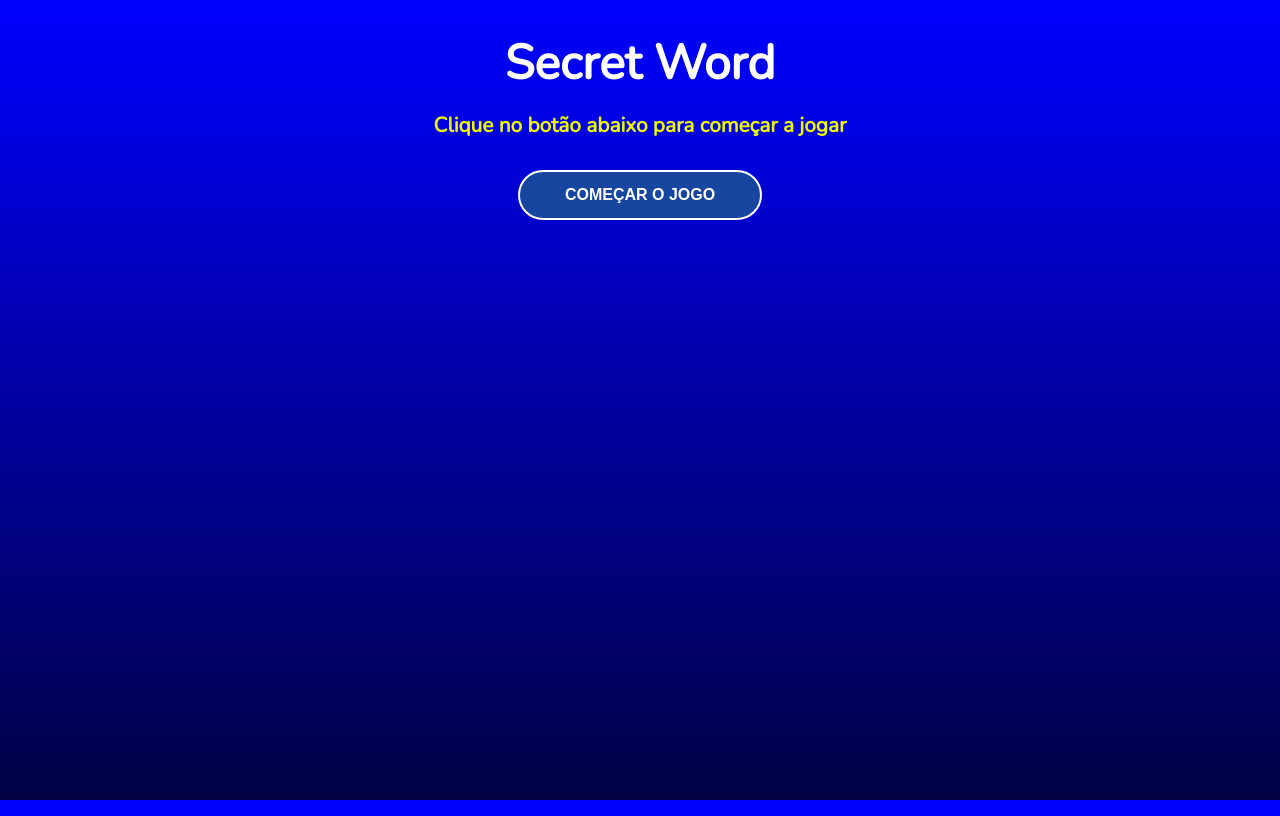
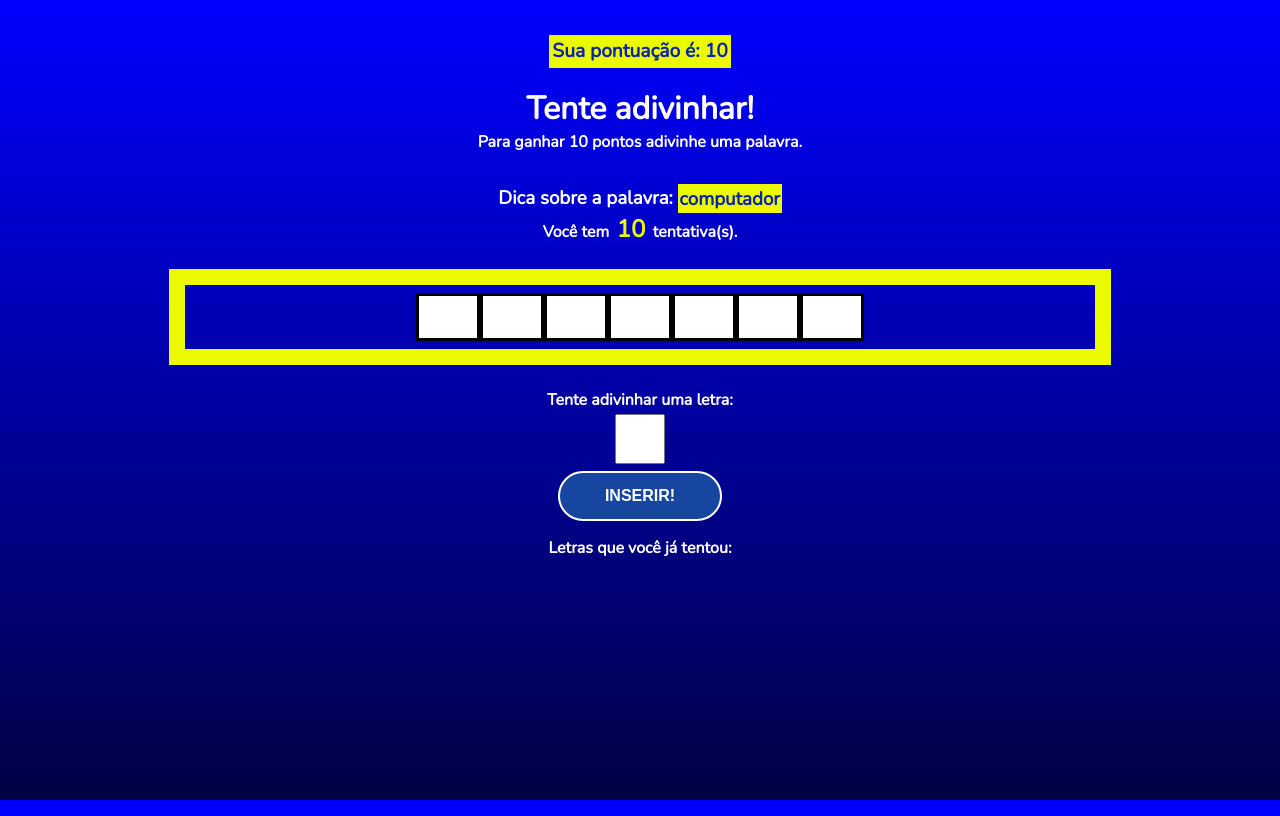
Before and after one commit to abnerfirmino/Projeto-React-Secret-World, a React (Vite) app: page / in a window 1280 px wide. Built offline with nearby package versions, Linux system fonts and the light colour scheme.

Commit message:
ajustes na aplicação principal

```diff
--- a/src/App.jsx
+++ b/src/App.jsx
@@ -14,7 +14,7 @@
   {id: 1, stage: "start"},
   {id: 2, stage: "gaming"},
   {id: 3, stage: "end"},
-]
+];
 
 function App() {
   // estados da APP
@@ -26,8 +26,11 @@
 
   const [guessedLetters, setGuessedLetters] = useState([]);
   const [wrongLetters, setWrongLetters] = useState([]);
-  const [guesses, setGuesses] = useState(3);
+
+  const [guesses, setGuesses] = useState(10);
   const [score, setScore] = useState(0);
+  // acertos
+  const [hits, setHits] = useState(0);
 
   // função para gerar categoria e palavra aleatória
   const pickCategoryAndWord = () => {
@@ -52,11 +55,20 @@
     setPickedCategory(category);
     setPickedWord(word);
     setLetters(wordLetters);
+
+    //limpa as letras se existirem
+    clearLetterStates();
+
     setGameStage(stages[1].stage);
-  }
+  };
 
   // função que verifica as letras
   const verifyLetter = (userLetter) => {
+    let regex = /[a-záéíóúãõâêôçà]/i;
+    if (!regex.test(userLetter)) {
+      return;
+    }
+
     const normalizedLetter = userLetter.toLowerCase();
 
     // verifica se o usuário já tentou aquela letra
@@ -82,16 +94,31 @@
 
   // monitoramento das tentativas (guesses)
   useEffect(() => {
-    if (guesses <= 0) {
+    if (guesses === 0) {
       clearLetterStates();
 
       setGameStage(stages[2].stage);
     }
   }, [guesses]);
 
+  // monitoramento da condição de vitória
+  const compareArrays = (a, b) => {
+    return a.toString() === b.toString();
+  }
+
+  useEffect(() => {
+    const uniqueLetters = [...new Set(letters)];
+
+    if (compareArrays(uniqueLetters, guessedLetters)) {
+      startGame();
+      setScore(score + 10);
+      setHits(hits + 1);
+    }
+  }, [guessedLetters, letters, startGame]);
+
   // função que reiniciar o jogo
   const restartGame = () => {
-    setGuesses(3);
+    setGuesses(10);
     setScore(0);
 
     setGameStage(stages[0].stage);
@@ -111,7 +138,7 @@
           score={score}
           verifyLetter={verifyLetter}
         />}
-      {gameStage === "end" && <GameOverScreen restart={restartGame} score={score} />}
+      {gameStage === "end" && <GameOverScreen restart={restartGame} score={score} hits={hits} />}
     </div>
   );
 }
```
